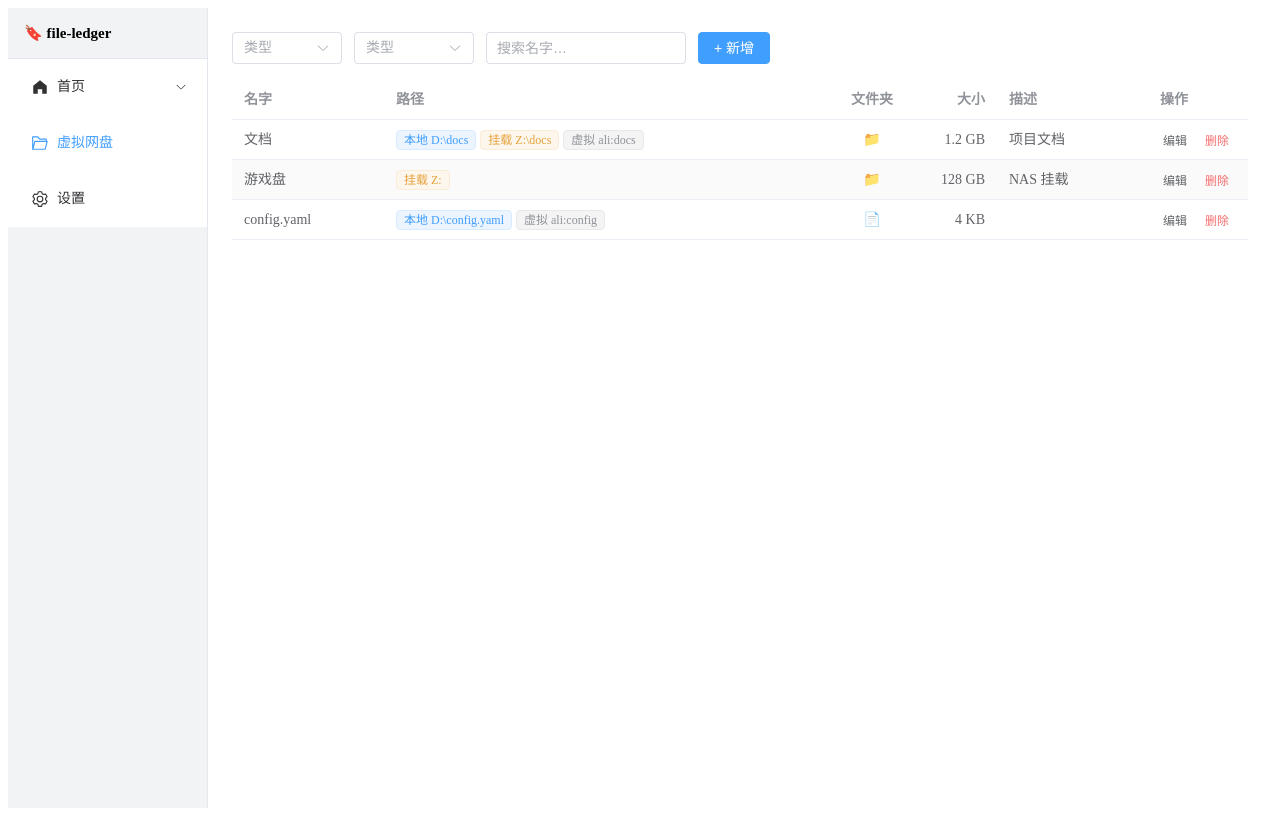
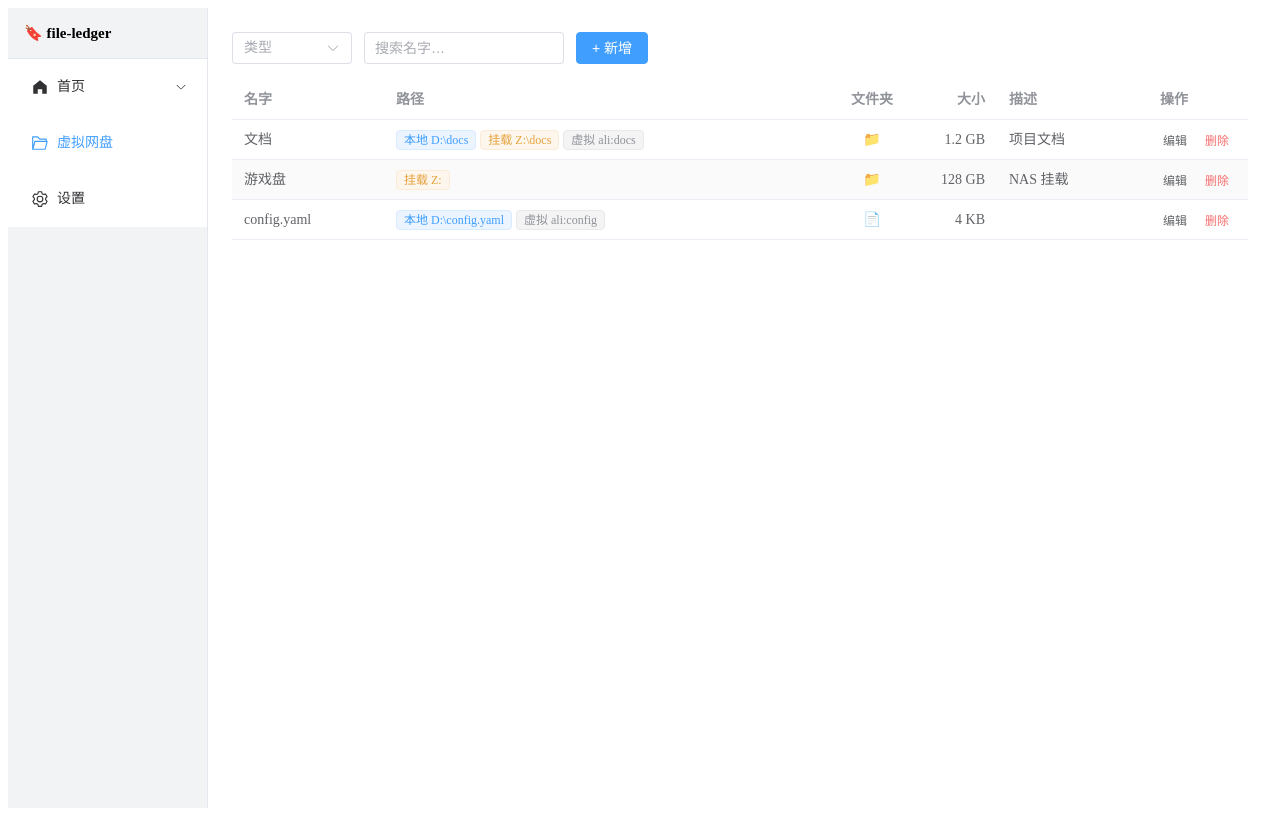
Before and after one commit to yehuoshun/file-ledger, a Vue app in the folder web/: page /cloud in a window 1280 px wide. Built offline with nearby package versions, Linux system fonts and the light colour scheme.

Commit message:
彻底移除类型筛选（文件残留清理）

```diff
--- a/web/src/views/Cloud.vue
+++ b/web/src/views/Cloud.vue
@@ -1,12 +1,6 @@
 <template>
   <div>
     <div class="toolbar">
-      <el-select v-model="typeFilter" placeholder="类型" clearable size="default" style="width: 110px">
-        <el-option value="local" label="本地" />
-        <el-option value="mount" label="挂载" />
-        <el-option value="virtual" label="虚拟" />
-      </el-select>
-
       <el-select v-model="dirFilter" placeholder="类型" clearable size="default" style="width: 120px">
         <el-option :value="true" label="文件夹" />
         <el-option :value="false" label="文件" />
@@ -106,7 +100,6 @@ const entries = [
 ]
 
 const search = ref('')
-const typeFilter = ref<string | null>(null)
 const dirFilter = ref<boolean | null>(null)
 
 const filtered = computed(() =>
```
